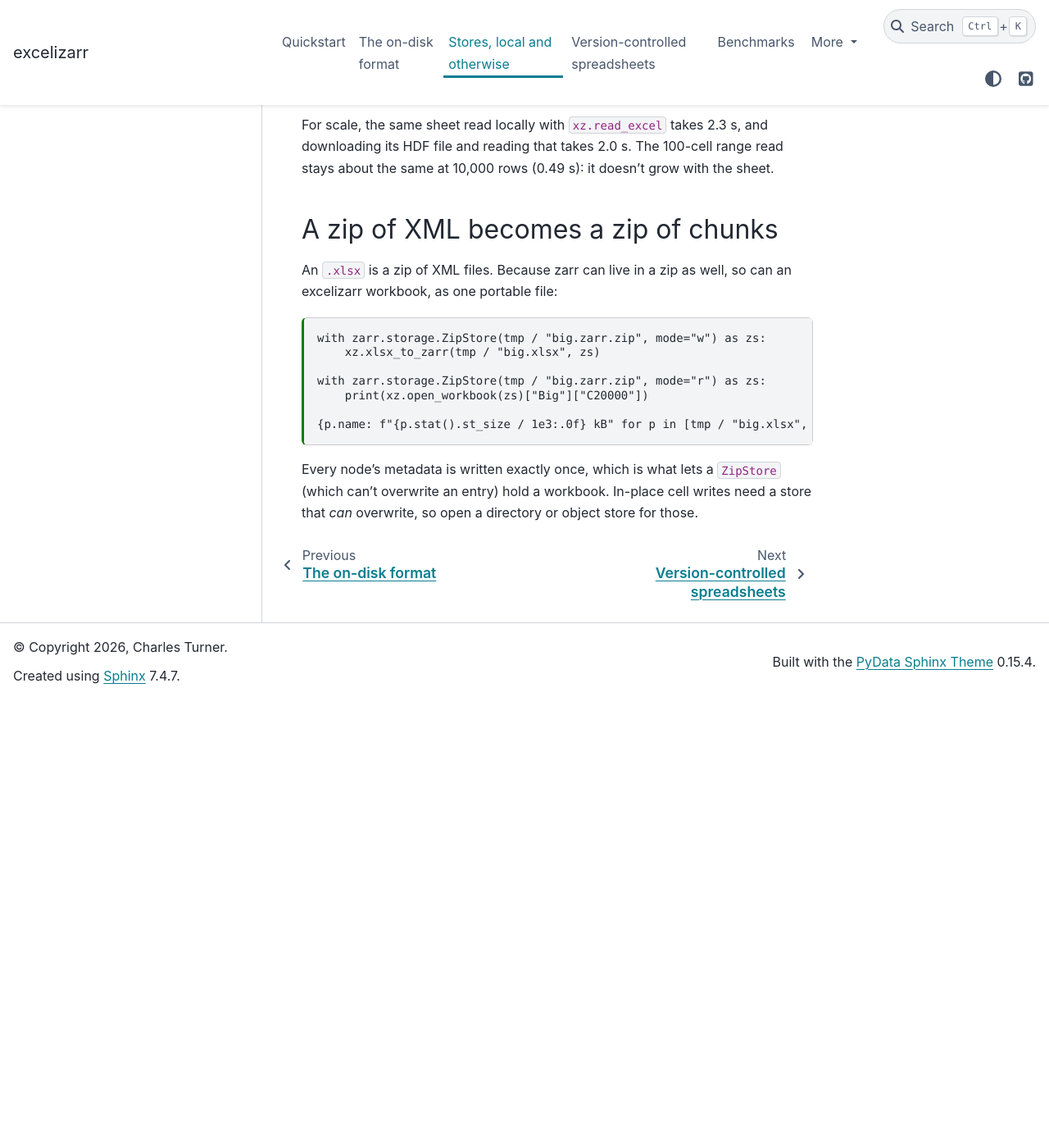
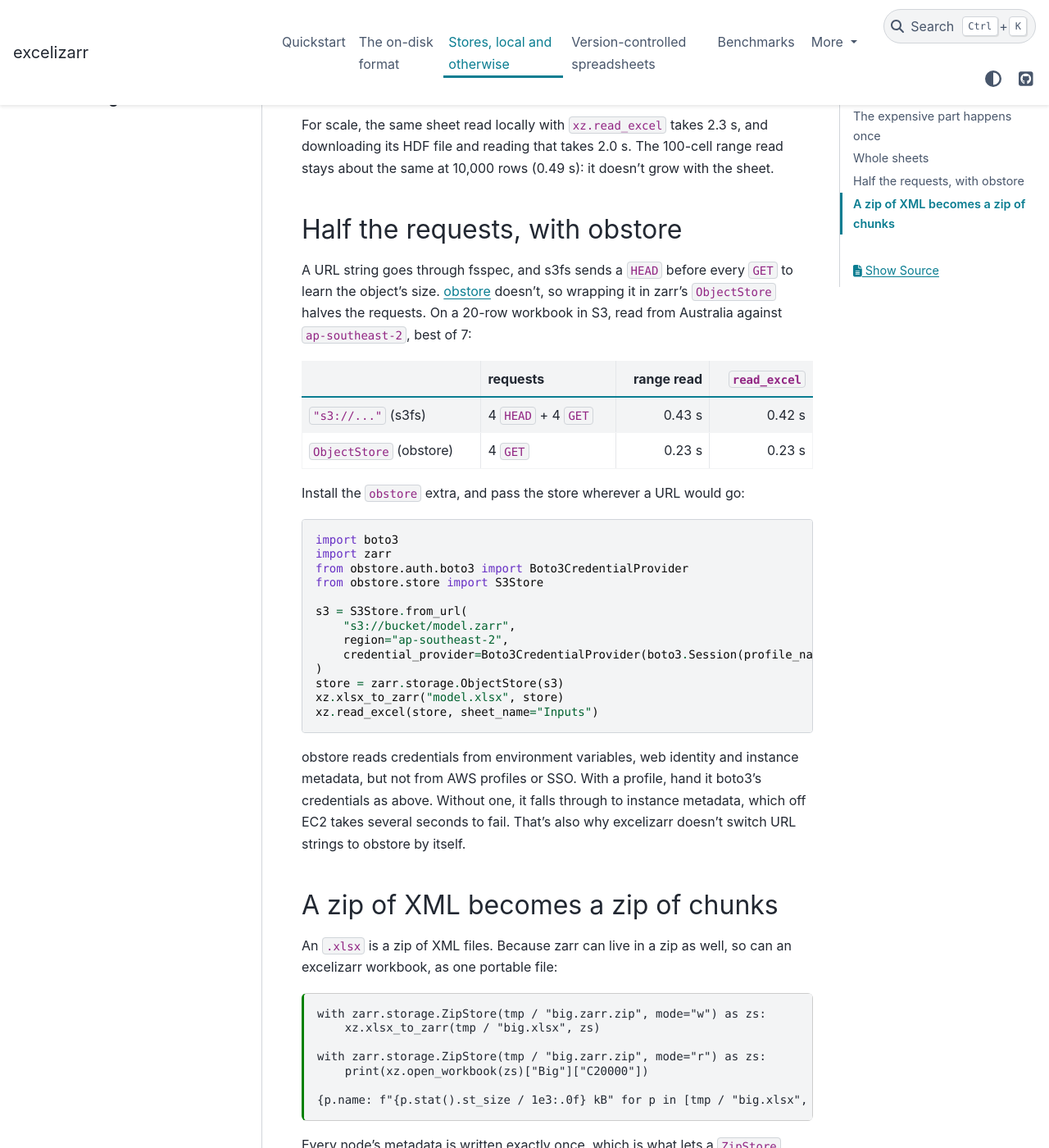
Before and after one commit to charles-turner-1/excelizarr, a Sphinx documentation site: the page built from docs/guide/cloud.md, in a window 1280 px wide and 1400 px high, scrolled down 2285 px. Shown: the whole window at 82% size. Built offline with Sphinx 7.4.7 and the PyData theme 0.15.4, drawn with Linux system fonts in a browser that asks for light colours; before the commit the page ends 3138 px from its top, so only the background shows below that.

Commit message:
Support obstore-backed stores: half the requests on S3
s3fs sends a HEAD before every GET; zarr's ObjectStore over obstore
doesn't. On a 20-row workbook in S3 that's 4 GETs instead of 4 HEADs +
4 GETs, and 0.42 s -> 0.23 s per read. It already worked: this adds an
obstore extra, tests on obstore's memory and local stores (round trip,
overwrite, growing a sheet), and a cloud.md section with the numbers.

URL strings stay on fsspec: obstore can't read AWS profiles or SSO
without a boto3 credential provider, so switching silently would break
profile users. The docs show how to pass one.

Co-Authored-By: Claude Opus 5.5 <noreply@anthropic.com>
Claude-Session: https://claude.ai/code/session_01RedqoUMdoVK7GLWsfdkFNE

````diff
--- a/docs/guide/cloud.md
+++ b/docs/guide/cloud.md
@@ -107,6 +107,42 @@ For scale, the same sheet read locally with `xz.read_excel` takes 2.3 s, and
 downloading its HDF file and reading that takes 2.0 s. The 100-cell range read stays
 about the same at 10,000 rows (0.49 s): it doesn't grow with the sheet.
 
+## Half the requests, with obstore
+
+A URL string goes through fsspec, and s3fs sends a `HEAD` before every `GET` to learn
+the object's size. [obstore](https://developmentseed.org/obstore/) doesn't, so wrapping
+it in zarr's `ObjectStore` halves the requests. On a 20-row workbook in S3, read from
+Australia against `ap-southeast-2`, best of 7:
+
+| | requests | range read | `read_excel` |
+| --- | --- | ---: | ---: |
+| `"s3://..."` (s3fs) | 4 `HEAD` + 4 `GET` | 0.43 s | 0.42 s |
+| `ObjectStore` (obstore) | 4 `GET` | 0.23 s | 0.23 s |
+
+Install the `obstore` extra, and pass the store wherever a URL would go:
+
+```python
+import boto3
+import zarr
+from obstore.auth.boto3 import Boto3CredentialProvider
+from obstore.store import S3Store
+
+s3 = S3Store.from_url(
+    "s3://bucket/model.zarr",
+    region="ap-southeast-2",
+    credential_provider=Boto3CredentialProvider(boto3.Session(profile_name="me")),
+)
+store = zarr.storage.ObjectStore(s3)
+xz.xlsx_to_zarr("model.xlsx", store)
+xz.read_excel(store, sheet_name="Inputs")
+```
+
+obstore reads credentials from environment variables, web identity and instance
+metadata, but not from AWS profiles or SSO. With a profile, hand it boto3's credentials
+as above. Without one, it falls through to instance metadata, which off EC2 takes
+several seconds to fail. That's also why excelizarr doesn't switch URL strings to
+obstore by itself.
+
 ## A zip of XML becomes a zip of chunks
 
 An `.xlsx` is a zip of XML files. Because zarr can live in a zip as well, so can an
````
Also changed, not shown: README.md (+2 -1 lines), pyproject.toml (+10 -5 lines), 2 other files.
